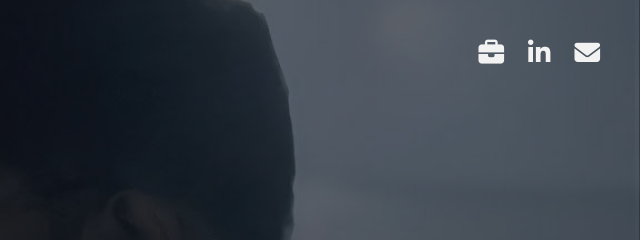
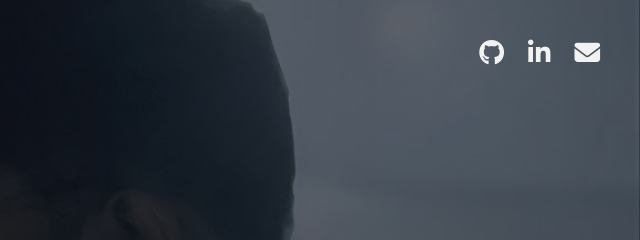
Before and after one commit to Zim-Arafat/Portfolio, a plain HTML site: page index.html in a window 1280 px wide. Shown: the top 240 px of the page, 640-1280 px from the left. Drawn offline with Linux system fonts and the light colour scheme.

```diff
--- a/index.html
+++ b/index.html
@@ -1,5 +1,6 @@
 <!DOCTYPE html>
 <html lang="en">
+
 <head>
   <meta charset="UTF-8">
   <meta name="viewport" content="width=device-width, initial-scale=1.0">
@@ -8,11 +9,13 @@
   <link rel="stylesheet" href="https://cdnjs.cloudflare.com/ajax/libs/font-awesome/6.4.2/css/all.min.css">
   <link rel="stylesheet" href="styles.css">
 </head>
+
 <body>
   <main class="hero">
     <div class="overlay"></div>
     <header class="social-header">
-      <a href="https://github.com/Zim-Arafat" target="_blank" aria-label="Portfolio"><i class="fa-solid fa-briefcase"></i></a>
+      <a href="https://github.com/Zim-Arafat" target="_blank" aria-label="GitHub"><i
+          class="fa-brands fa-github"></i></a>
       <a href="#" target="_blank" aria-label="LinkedIn"><i class="fa-brands fa-linkedin-in"></i></a>
       <a href="mailto:zimarafat.me@gmail.com" aria-label="Email"><i class="fa-solid fa-envelope"></i></a>
     </header>
@@ -21,7 +24,8 @@
       <div class="text-block">
         <h1>Welcome</h1>
         <h2>I'm Zim Arafat, a tech enthusiast</h2>
-        <p>I'm passionate about exploring new technologies and creating meaningful digital experiences that make a difference.</p>
+        <p>I'm passionate about exploring new technologies and creating meaningful digital experiences that make a
+          difference.</p>
       </div>
     </section>
     <footer class="copyright">
@@ -29,4 +33,5 @@
     </footer>
   </main>
 </body>
+
 </html>
```
